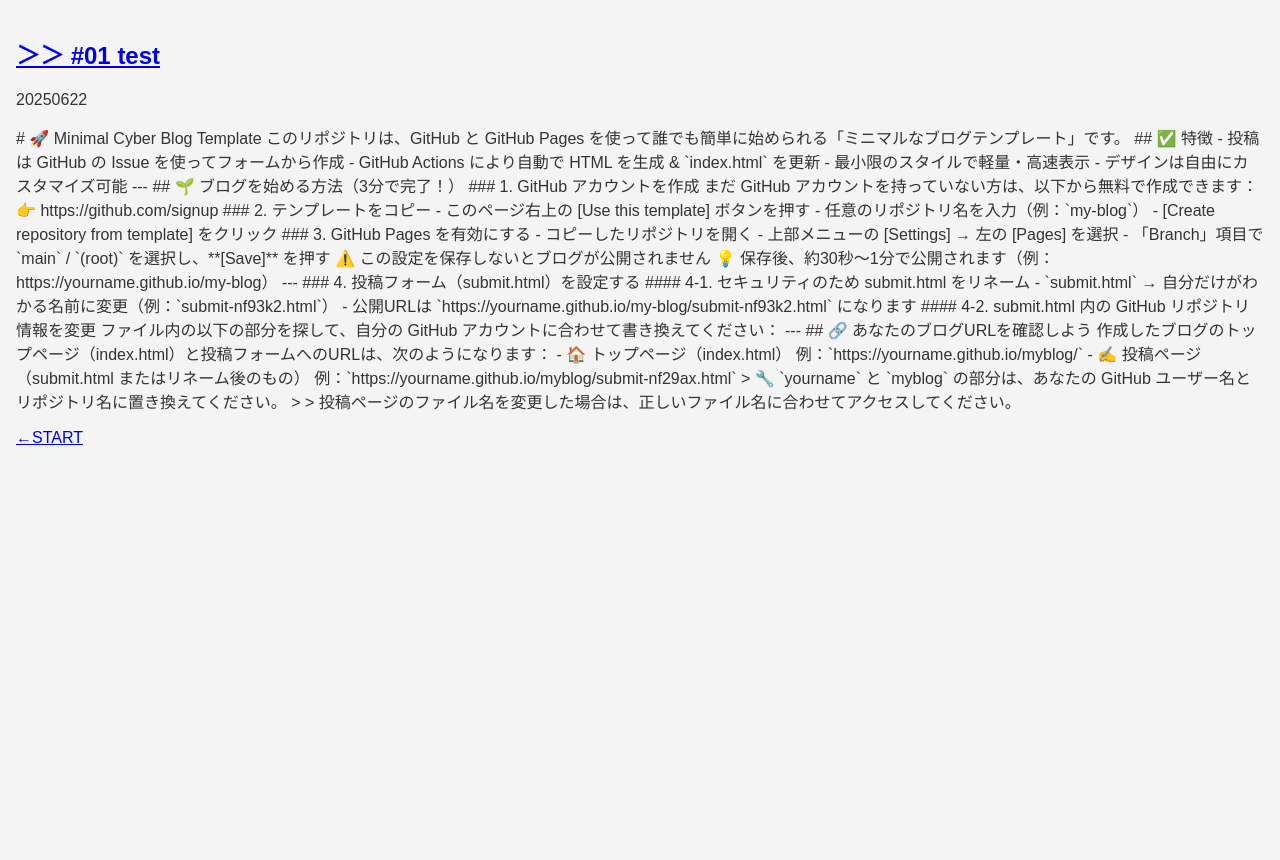
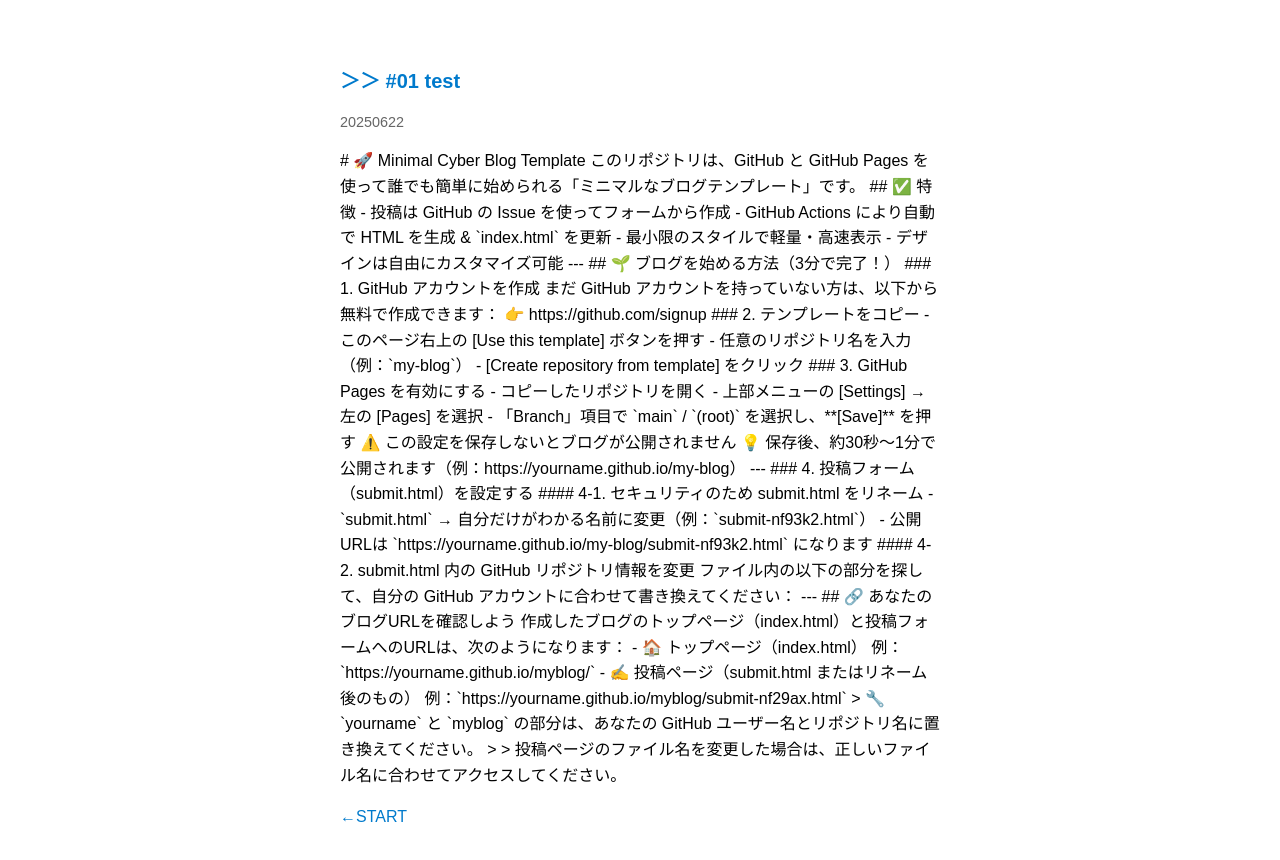
Before and after one commit to null00018/blog-template, a plain HTML site: page post1.html in a window 1280 px wide. Before the commit the page ends 800 px from the top, so only its background shows below. Drawn offline with Linux system fonts and the light colour scheme; a web font is replaced by a local one.

Commit message:
Update style.css

```diff
--- a/style.css
+++ b/style.css
@@ -1,14 +1,34 @@
 body {
   font-family: sans-serif;
-  margin: 0;
+  background: #fff;
+  color: #000;
+  max-width: 600px;
+  margin: 2em auto;
   padding: 1em;
-  background: #f4f4f4;
-  color: #333;
+  line-height: 1.6;
+  font-size: 1rem;
 }
-.entry-list {
-  list-style: none;
-  padding: 0;
+
+h2.title {
+  font-size: 1.25rem;
+  margin-bottom: 0.5em;
 }
-.entry-list li {
-  margin: 1em 0;
+
+.meta {
+  font-size: 0.9rem;
+  color: #666;
+  margin-bottom: 1em;
 }
+
+.article-body {
+  white-space: normal;
+  font-size: 1rem;
+}
+
+a {
+  color: #007acc;
+  text-decoration: none;
+}
+a:hover {
+  text-decoration: underline;
+}
```
